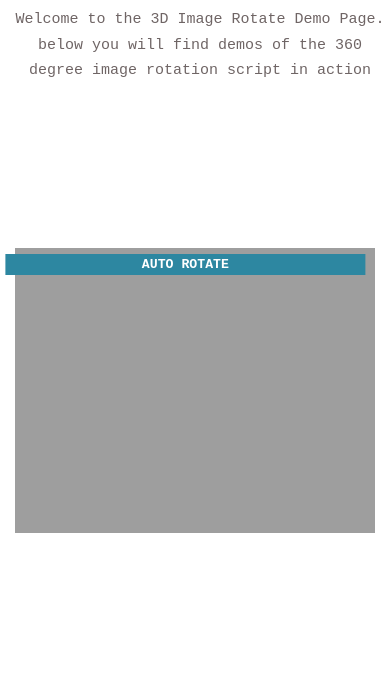
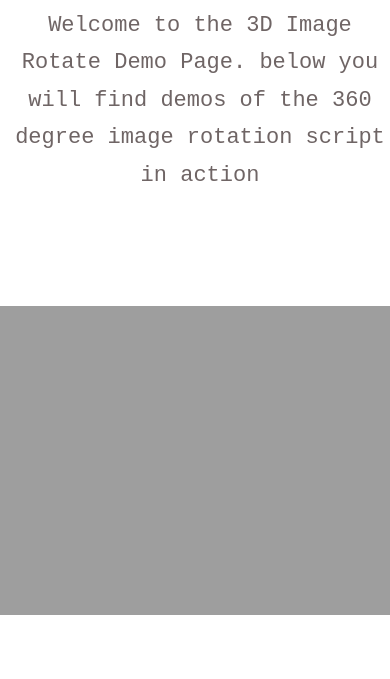
Before and after one commit to Slieocode/loader, a plain HTML site: page index.html in a window 390 px wide. Shown: the part 103-782 px from the top of the page. Drawn offline with nearby package versions, Linux system fonts and the light colour scheme; files whose address does not match are found by name.

Commit message:
Update main.css

```diff
--- a/Assets/main.css
+++ b/Assets/main.css
@@ -4,11 +4,18 @@
 	box-sizing: border-box;
 }
 
+body, html{
+	width:100vw;
+	height: 100vh;
+	overflow-x:hidden;
+}
+
+/*PRELOADING------------ */
 #overlayer {
-  width:100%;
-  height:100%;
-  position:absolute;
-  z-index:1;
+  width:100vw;
+  height:100vh;
+  position:fixed;
+  z-index:9999;
   background:#4a4a4a;
 }
 .loader {
@@ -16,9 +23,10 @@
   width: 30px;
   height: 30px;
   position: absolute;
-  z-index:3;
+  z-index:999999;
   border: 4px solid #Fff;
   top: 50%;
+  left:50%;
   animation: loader 2s infinite ease;
 }
 
@@ -74,16 +82,17 @@
   }
 }
 
+
 .title{
-	width: 400px;
+	width: 500px;
 	margin:50px auto;
 	font-family: monospace;
 	text-align: center;
-	font-size:22px;
+	font-size:27px;
 }
 
 .title p{
-	font-size:15px;
+	font-size:20px;
 	padding: 10px;
 	line-height: 1.7;
 	color:#6f6565 !important;
@@ -98,17 +107,21 @@
 
 .border{
 	width:100%;
+	margin:50px auto;
+	/*height:80vh;*/
  	display: flex;
  	justify-content: center;
 	text-align: center;
     align-items: flex-end;
 	padding: 10px;
 }
+
 .second .border{
-	margin:100px auto;
+	/*margin:100px auto;*/
 }
+
 .autorotate{
-	width:100%;
+	width:90%;
 	align-items: flex-end;
 	margin: 10px;
 	padding: 5px;
@@ -122,6 +135,7 @@
 	text-align:center;
 	position: absolute;
 	z-index: 999;
+	bottom:-28%;
 }
 
 .view360{
@@ -134,6 +148,13 @@
 
 }
 
+.prod {
+	width:100% !important;
+}
+
+canvas{
+	width:100%;
+}
 .slider {
   width: 100%; /* Full-width */
   height: 100%; /* Specified height */
@@ -161,48 +182,50 @@
 
 
 @media screen and (max-width:1280px){
-
 	.v-container{
 		flex-direction: column;
+		justify-content: center;
+		text-align: center;
+		padding: 0 !important
+	}
+	.border{
+		/*position: relative;*/
+		/*margin: 60px auto !important;*/
+		height: 50vh;
+		padding: 0 !important
+	}
+	.prod{
+		width: 100%;
+		height: 100%
+	}
+	.autorotate{
+		position: absolute;
+		width: 80%;
+		right: 10% !important;
+		bottom: -90%;
+		padding: 0;
+		/*margin: 10px;*/
 	}
 	canvas{
-		width:600px;
+		/*position:absolute;*/
+		width:100%;
 	}
-	.prod{
+/*	.prod{
 		width:600px !important
 	}
-	.slider{
+*/	.slider{
 		display: block;
 	}
 
 }
 
-@media screen and (max-width:992px){
-	.border{
+
+@media screen and (max-width:576px){
+	.title{
+		width:400px;
+		font-size:22px;
 	}
-	.slider{
-		display: block;
+	.title p{
+		font-size:22px;
 	}
 }
-
-@media screen and (max-width:768px){
-	.border{
-		transform:scale(.8);
-		margin:0 auto;
-	}
-
-	.second .border{
-		margin:50px auto;
-	}
-}
-
-@media screen and (max-width:576px){
-	.border{
-		transform:scale(.6);
-		margin:0 auto;
-	}
-	.second .border{
-		margin:0 auto !important;
-	}
-
-}
```
